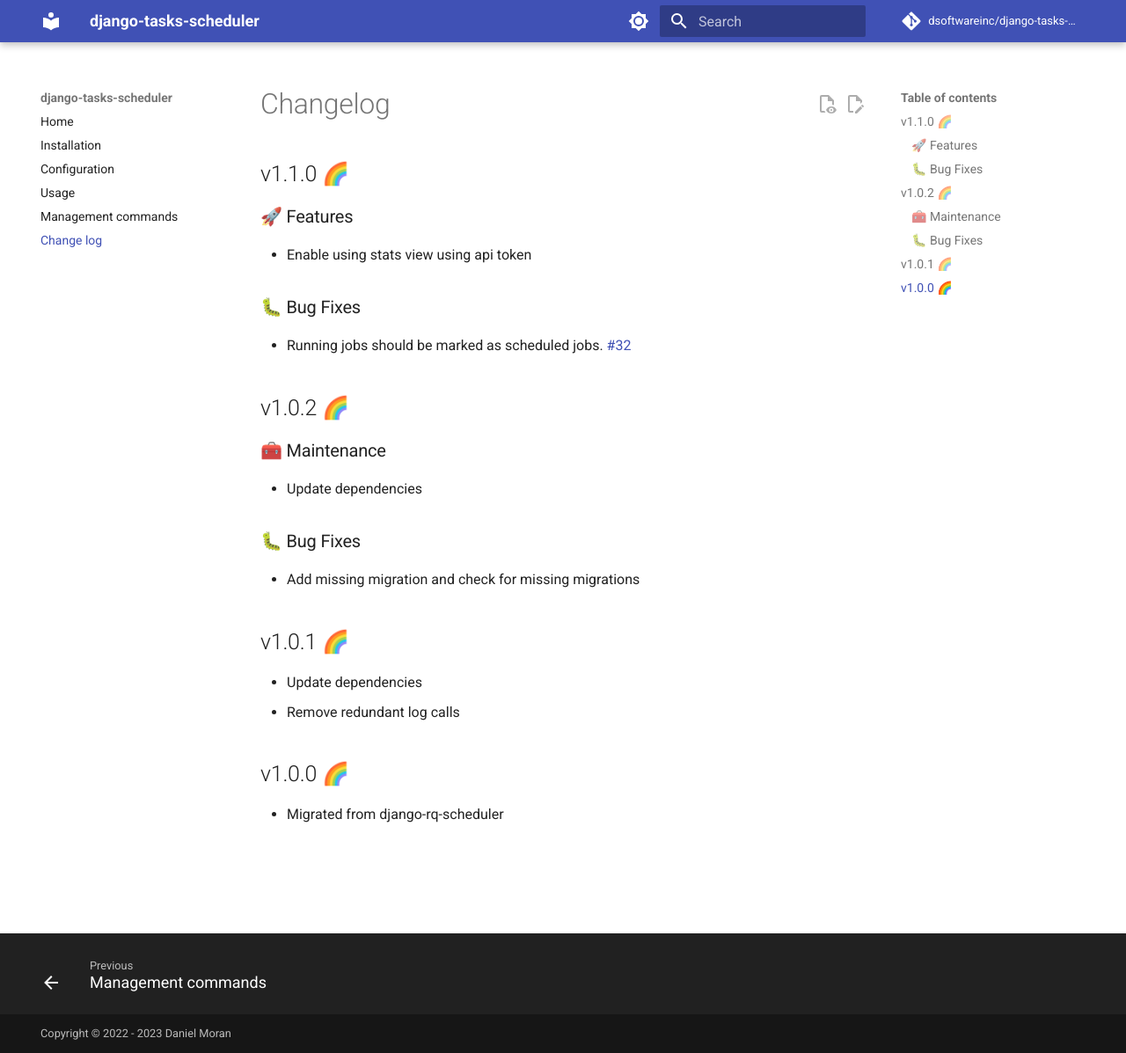
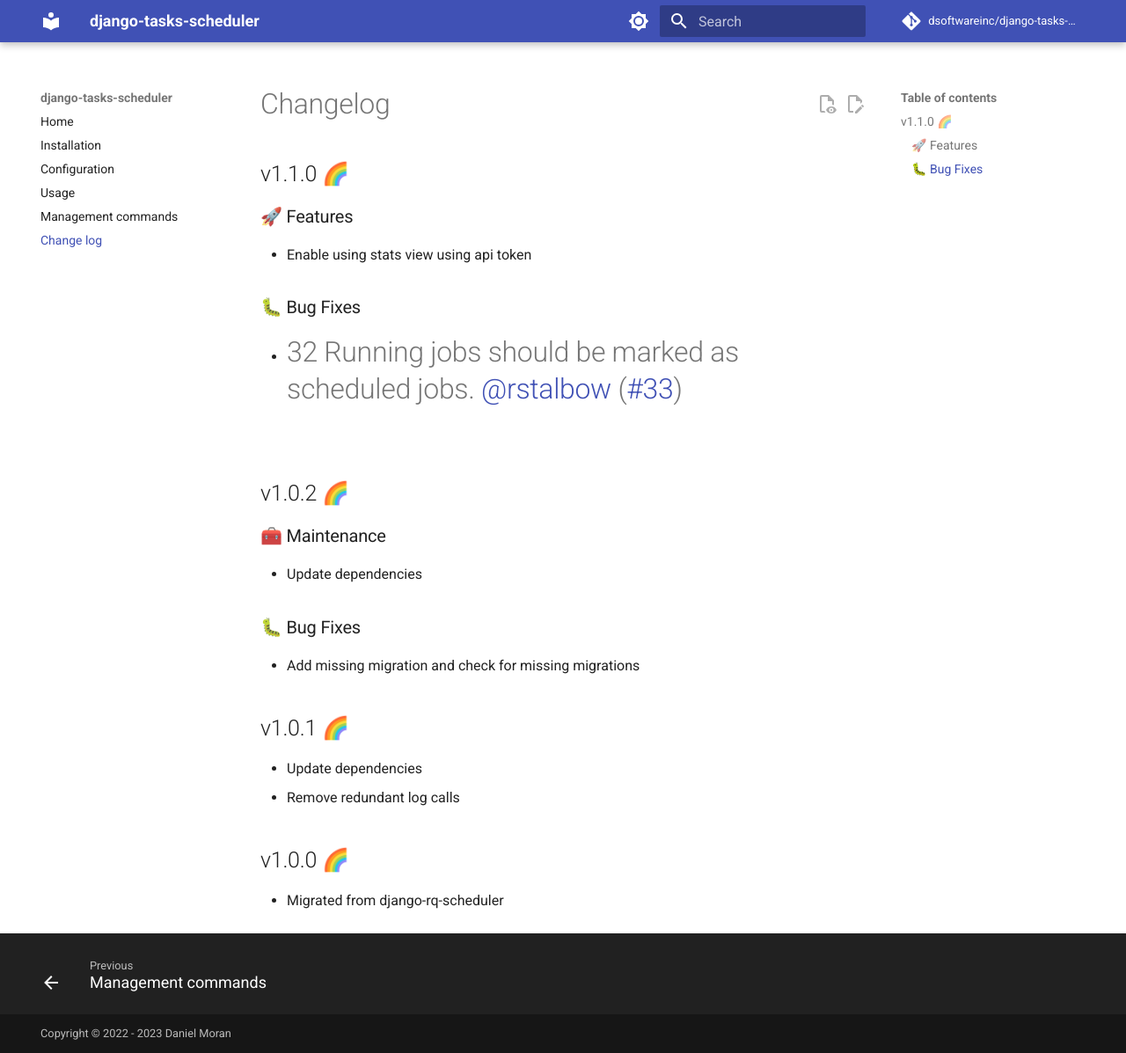
Before and after one commit to django-commons/django-tasks-scheduler, an MkDocs documentation site: the page built from docs/changelog.md, in a window 1280 px wide and 1197 px high. Shown: the whole window at 88% size. Built offline with MkDocs 1.6.1 and Material for MkDocs 9.7.7, drawn with Linux system fonts in a browser that asks for light colours; comment, search, counter and statistics services are not loaded.

Commit message:
update changelog

```diff
--- a/docs/changelog.md
+++ b/docs/changelog.md
@@ -8,7 +8,7 @@
 
 ### 🐛 Bug Fixes
 
-- Running jobs should be marked as scheduled jobs. #32
+- #32 Running jobs should be marked as scheduled jobs. @rstalbow (#33)
 
 ## v1.0.2 🌈
 
```
